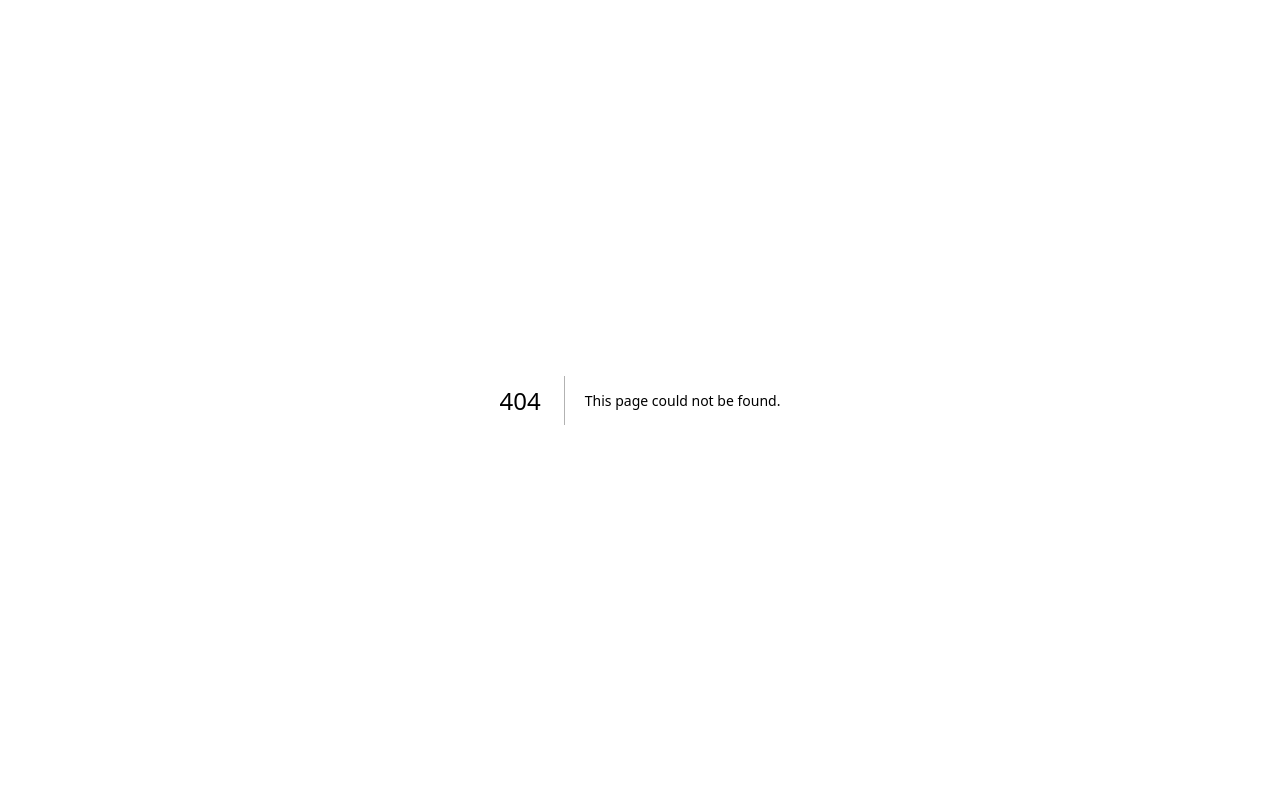
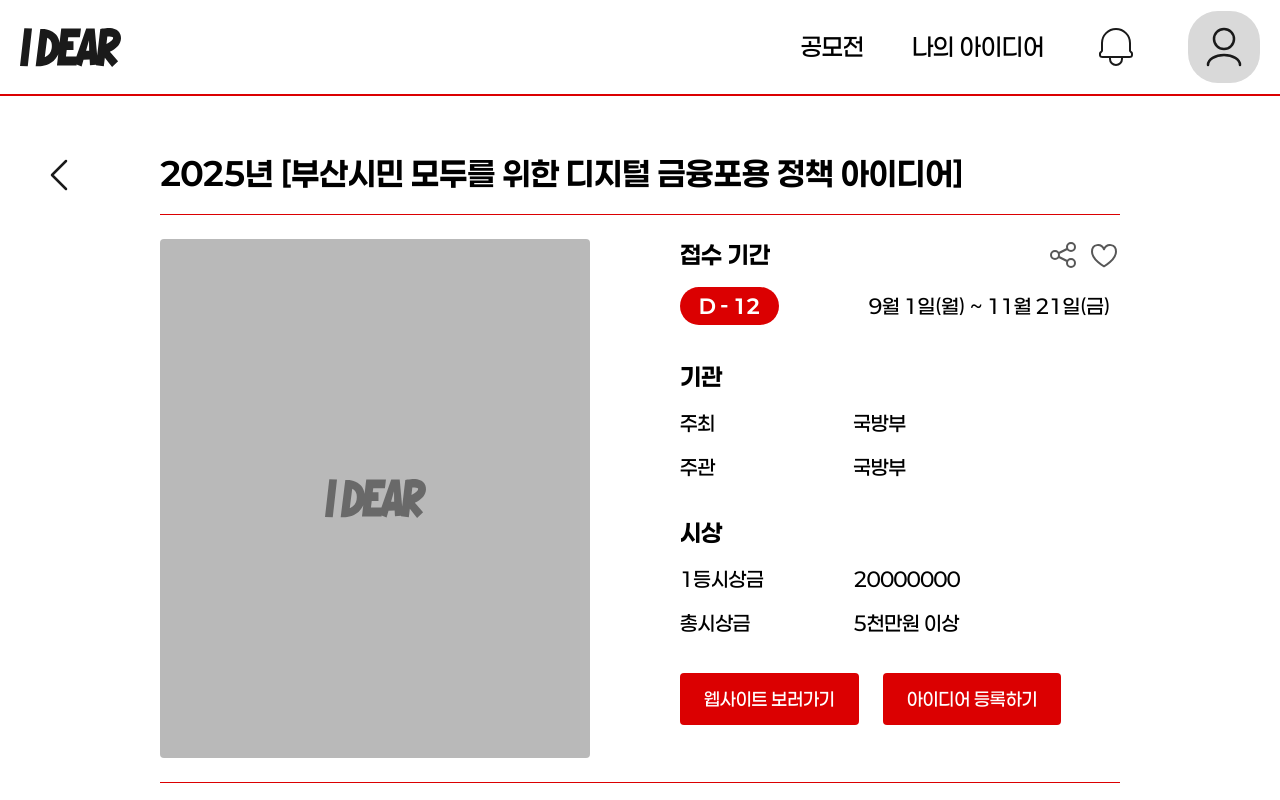
Before and after one commit to ITA-team5-unanimous/iDear-FE, a Next.js app: page /contest/detail in a window 1280 px wide. Before the commit this address had no page. Shown: the top 800 px of the page. Built offline with nearby package versions, Linux system fonts and the light colour scheme.

Commit message:
feat: 공모전 상세 페이지, 레이아웃 생성 (#13)

```diff
--- /dev/null
+++ b/src/app/contest/detail/page.tsx
@@ -0,0 +1,105 @@
+'use client';
+
+import {mockContestDetail} from '@/mocks/data/mockContestDetail';
+import DefaultImage from '@/assets/default/default-image.svg';
+import ChevronLeft from '@/assets/chevrons/chevron-left.svg';
+import Share from '@/assets/contest/share.svg';
+import LikeIcon from '@/assets/main/like-icon.svg';
+import {DayBadge} from '@/components/contest/DayBadge';
+import GlobalButton from '@/components/buttons/GlobalButton';
+
+export default function ContestDetailPage() {
+  const contest = mockContestDetail[0];
+
+  const handleShareClick = () => {
+    console.log('공유 버튼 클릭');
+  };
+  const handleLikeClick = () => {
+    console.log('좋아요 클릭');
+  };
+  const handleGoSiteClick = () => {
+    console.log('웹사이트 보러 가기 클릭');
+  };
+  const handleRegisterClick = () => {
+    console.log('아이디어 등록하기 클릭');
+  };
+
+  return (
+    <div className='relative flex flex-col items-center px-40 py-[54px]'>
+      <button className='absolute top-[55px] left-9'>
+        <ChevronLeft />
+      </button>
+
+      <h1 className='border-b-primary w-full border-b pb-4 text-start text-[32px] font-bold'>
+        {contest.title}
+      </h1>
+
+      <div className='border-b-primary relative flex w-full flex-row gap-[90px] border-b py-6'>
+        <div className='flex-shrink-0'>
+          <DefaultImage />
+        </div>
+
+        <section className='flex w-full flex-col gap-9'>
+          <div className='absolute top-6 right-0 flex flex-row items-center gap-3'>
+            <button onClick={handleShareClick} aria-label='공유 버튼'>
+              <Share />
+            </button>
+            <button onClick={handleLikeClick} aria-label='좋아요 버튼'>
+              <LikeIcon />
+            </button>
+          </div>
+
+          <div className='flex flex-col gap-4'>
+            <h2 className='text-2xl font-bold'>접수 기간</h2>
+            <div className='flex flex-row items-center gap-[90px]'>
+              <DayBadge date={'12'} />
+              <h3 className='text-xl font-normal'>
+                {contest.startPeriod} ~ {contest.endPeriod}
+              </h3>
+            </div>
+          </div>
+
+          <div className='flex flex-col gap-4'>
+            <h2 className='text-2xl font-bold'>기관</h2>
+            <div className='flex flex-row gap-[138px] text-xl font-normal'>
+              <p>주최</p>
+              <p>{contest.hostingOrganization}</p>
+            </div>
+            <div className='flex flex-row gap-[138px] text-xl font-normal'>
+              <p>주관</p>
+              <p>{contest.managementOrganization}</p>
+            </div>
+          </div>
+
+          <div className='flex flex-col gap-4'>
+            <h2 className='text-2xl font-bold'>시상</h2>
+            <div className='flex flex-row gap-[90px] text-xl font-normal'>
+              <p>1등시상금</p>
+              <p>{contest.firstPrize}</p>
+            </div>
+            <div className='flex flex-row gap-[103px] text-xl font-normal'>
+              <p>총시상금</p>
+              <p>{contest.totalPrize}</p>
+            </div>
+          </div>
+          <div className='flex flex-row gap-6'>
+            <GlobalButton
+              text='웹사이트 보러가기'
+              onClick={handleGoSiteClick}
+            />
+            <GlobalButton
+              text='아이디어 등록하기'
+              onClick={handleRegisterClick}
+            />
+          </div>
+        </section>
+      </div>
+
+      <section className='border-gray mt-12 w-full rounded-[8px] border p-9'>
+        <div className='text-base whitespace-pre-wrap'>
+          {contest.description}
+        </div>
+      </section>
+    </div>
+  );
+}
--- /dev/null
+++ b/src/app/contest/layout.tsx
@@ -0,0 +1,14 @@
+import {NavBar} from '@/components/layout/NavBar';
+
+export default function ContestLayout({
+  children,
+}: Readonly<{
+  children: React.ReactNode;
+}>) {
+  return (
+    <div>
+      <NavBar />
+      <main>{children}</main>
+    </div>
+  );
+}
--- /dev/null
+++ b/src/app/contest/page.tsx
@@ -0,0 +1,3 @@
+export default function ContestPage() {
+  return <div></div>;
+}
```
